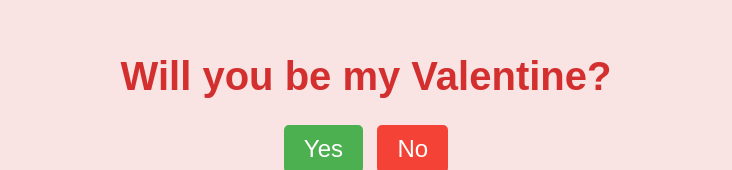
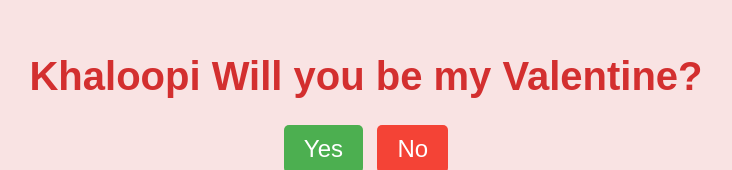
Before and after one commit to miqdadkasubhai/khaloopi3, a plain HTML site: page index.html in a window 1280 px wide. Shown: the part 138-308 px from the top of the page, without its empty margins (274-1006 px from the left). Drawn offline with Linux system fonts and the light colour scheme; no server answers.

Commit message:
Update index.html

```diff
--- a/index.html
+++ b/index.html
@@ -8,7 +8,7 @@
 </head>
 <body>
     <div class="container">
-        <h1>Will you be my Valentine?</h1>
+        <h1>Khaloopi Will you be my Valentine?</h1>
         <div class="buttons">
             <button class="yes-button" onclick="handleYesClick()">Yes</button>
             <button class="no-button" onclick="handleNoClick()">No</button>
```
